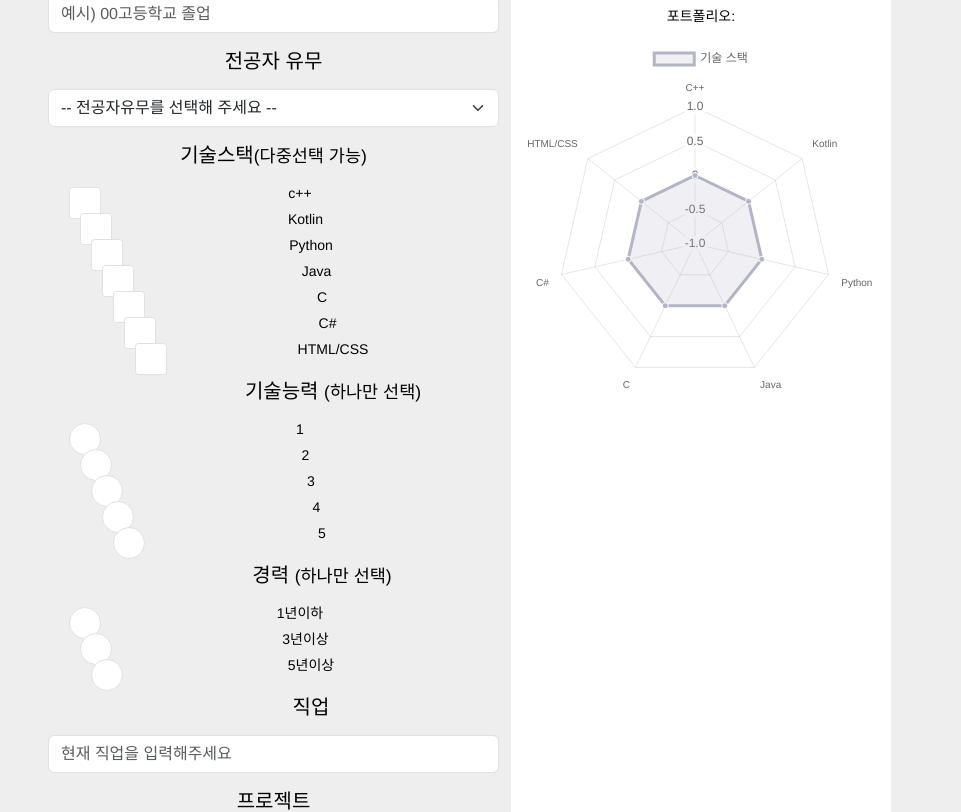
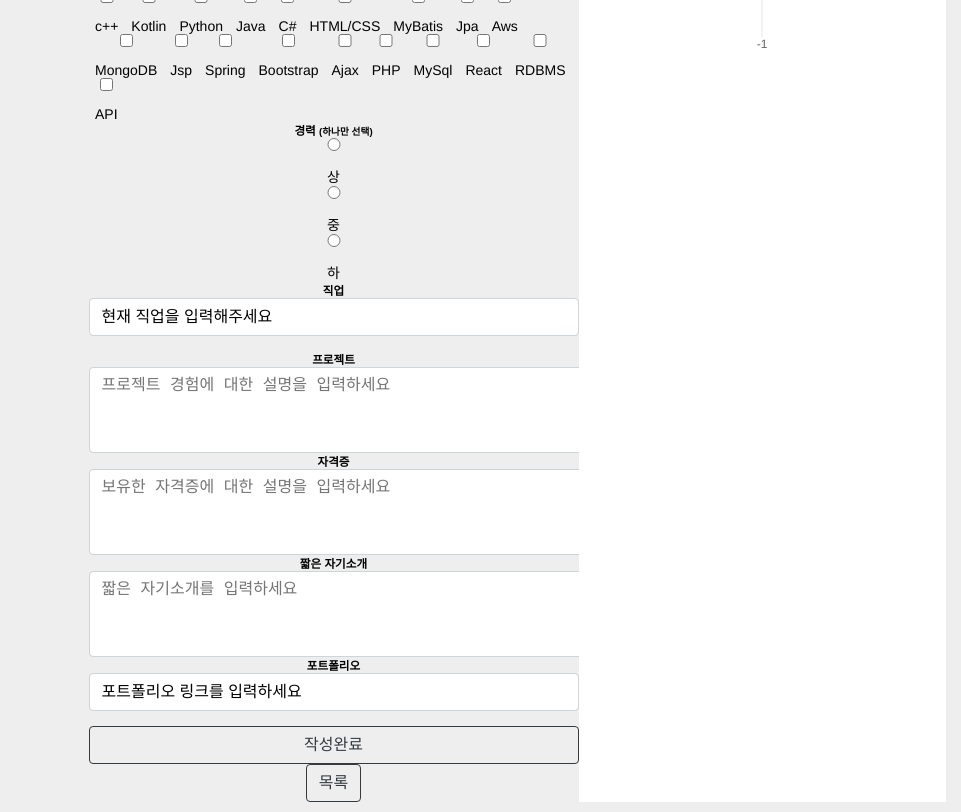
Before and after one commit to Tomneng/DevBox, a React (Create React App) app in the folder frontend/: page /profile/write in a window 1280 px wide. Shown: the part 500-1312 px from the top of the page, without its empty margins (319-1280 px from the left). Built offline with nearby package versions, Linux system fonts and the light colour scheme.

Commit message:
radarChart complete!!

```diff
--- a/frontend/src/DevBoxProject/DevBoxApp.js
+++ b/frontend/src/DevBoxProject/DevBoxApp.js
@@ -5,7 +5,7 @@ import ShareDetail from "./pages/share/ShareDetail";
 import ShareUpdate from "./pages/share/ShareUpdate";
 import {Route, Routes} from "react-router-dom";
 
-import 'bootstrap/dist/css/bootstrap.min.css';
+
 
 import "./components/default.css"
 import HomePage from "./pages/Utils/HomePage";
--- /dev/null
+++ b/frontend/src/DevBoxProject/profile/pages/pag/WritePage.css
@@ -0,0 +1,121 @@
+/* WritePage.css */
+
+/* Container */
+.container {
+    margin-top: 3rem;
+    padding-right: 15px;
+    padding-left: 40px;
+}
+
+.col-md-4 {
+    width: 30%;
+}
+
+/* Row */
+.row {
+    display: flex;
+    flex-wrap: wrap;
+}
+
+/* Column */
+.col-4 {
+    flex: 0 0 33.33333%; /* 각 컬럼의 너비를 33.33333%로 설정 */
+    width: 33.33333%;
+    padding-right: 15px;
+    padding-left: 15px;
+}
+
+/* Form */
+.form-control {
+    display: block;
+    width: 100%;
+    padding: 0.375rem 0.75rem;
+    font-size: 1rem;
+    line-height: 1.5;
+    color: #495057;
+    background-color: #fff;
+    background-clip: padding-box;
+    border: 1px solid #ced4da;
+    border-radius: 0.25rem;
+    transition: border-color 0.15s ease-in-out, box-shadow 0.15s ease-in-out;
+}
+
+.form-select {
+    display: block;
+    width: 100%;
+    padding: 0.375rem 0.75rem;
+    font-size: 1rem;
+    line-height: 1.5;
+    color: #495057;
+    background-color: #fff;
+    background-image: none;
+    background-clip: padding-box;
+    border: 1px solid #ced4da;
+    border-radius: 0.25rem;
+    transition: border-color 0.15s ease-in-out, box-shadow 0.15s ease-in-out;
+}
+
+/* Button */
+.btn {
+    display: inline-block;
+    font-weight: 400;
+    color: #212529;
+    text-align: center;
+    vertical-align: middle;
+    user-select: none;
+    border: 1px solid transparent;
+    padding: 0.375rem 0.75rem;
+    font-size: 1rem;
+    line-height: 1.5;
+    border-radius: 0.25rem;
+    transition: color 0.15s ease-in-out, background-color 0.15s ease-in-out, border-color 0.15s ease-in-out,
+    box-shadow 0.15s ease-in-out;
+}
+
+.btn-outline-dark {
+    color: #343a40;
+    background-color: transparent;
+    background-image: none;
+    border-color: #343a40;
+}
+
+.btn-outline-dark:hover {
+    color: #fff;
+    background-color: #343a40;
+    border-color: #343a40;
+}
+
+.btn-info {
+    color: #fff;
+    background-color: #17a2b8;
+    border-color: #17a2b8;
+}
+
+.btn-info:hover {
+    color: #fff;
+    background-color: #138496;
+    border-color: #117a8b;
+}
+
+/* Profile Content */
+.profile-content {
+    background-color: #ffffff;
+    padding: 20px;
+    border-radius: 5px;
+    box-shadow: 0 4px 6px rgba(0, 0, 0, 0.1);
+    margin-bottom: 20px;
+}
+
+.profile-content img {
+    max-width: 100%;
+    height: auto;
+    margin-top: 10px;
+}
+
+.profile-content p {
+    margin-bottom: 10px;
+}
+
+.write-page-middle {
+    width: 40%;
+}
--- a/frontend/src/DevBoxProject/profile/pages/pag/WritePage.js
+++ b/frontend/src/DevBoxProject/profile/pages/pag/WritePage.js
@@ -1,9 +1,8 @@
-// WritePage.js
-
-import React, {useEffect, useState} from 'react';
+import React, { useEffect, useState } from 'react';
 import { Link, useNavigate } from 'react-router-dom';
-import { Button, Container, Form } from 'react-bootstrap';
+import { Button, Form } from 'react-bootstrap';
 import { Radar } from 'react-chartjs-2';
+import './WritePage.css';
 
 const WritePage = () => {
     const navigate = useNavigate();
@@ -19,7 +18,7 @@ const WritePage = () => {
         degree: '',
         csDegree: '',
         skills: '',
-        technicalSkills: '',
+        technicalSkills: {}, // 기술 능력을 객체로 변경
         job: '',
         experience: '',
         projects: '',
@@ -33,7 +32,7 @@ const WritePage = () => {
     const [profilePicPreview, setProfilePicPreview] = useState(null);
 
     const [radarChartData, setRadarChartData] = useState({
-        labels: ['C++', 'Kotlin', 'Python', 'Java', 'C', 'C#', 'HTML/CSS'],
+        labels: [],
         datasets: [
             {
                 label: '기술 스택',
@@ -52,28 +51,15 @@ const WritePage = () => {
         // 레이더 차트 데이터 갱신
         setRadarChartData((prevData) => ({
             ...prevData,
+            labels: profile.skills.split(','),
             datasets: [
                 {
                     ...prevData.datasets[0],
-                    data: getSelectedSkillsData(),
+                    data: Array(profile.skills.split(',').length).fill(1),
                 },
             ],
         }));
     }, [profile.skills]);
-
-    const getSelectedSkillsData = () => {
-        const selectedSkills = profile.skills.split(',');
-        const selectedSkillsData = [0, 0, 0, 0, 0, 0, 0];
-
-        selectedSkills.forEach((skill) => {
-            const skillIndex = radarChartData.labels.indexOf(skill.trim());
-            if (skillIndex !== -1) {
-                selectedSkillsData[skillIndex] = 1;
-            }
-        });
-
-        return selectedSkillsData;
-    };
 
     const toggleExperience = (e) => {
         const value = e.target.value;
@@ -83,11 +69,14 @@ const WritePage = () => {
         }));
     };
 
-    const toggleTechnicalSkills = (e) => {
-        const value = parseInt(e.target.value); // 값이 숫자로 파싱되도록 함
+    // 기술 능력 변경 핸들러
+    const toggleTechnicalSkills = (skill, level) => {
         setProfile((prevProfile) => ({
             ...prevProfile,
-            technicalSkills: value,
+            technicalSkills: {
+                ...prevProfile.technicalSkills,
+                [skill]: level,
+            },
         }));
     };
 
@@ -174,28 +163,27 @@ const WritePage = () => {
     };
 
     return (
-        <Container className="mt-3">
+        <div className="container mt-3">
+
             <div className="row">
                 {/* 왼쪽 - 이력서 테마 선택 */}
-                <div className="col-md-3">
+                <div className="col-md-4 write-page-left">
                     <h4>이력서 테마 선택</h4>
-                    <ul>
-                        {/* 색상 선택 버튼들 */}
+                    <Form.Select
+                        onChange={(e) => setProfileBackgroundColor(e.target.value)}
+                        value={profileBackgroundColor}
+                    >
                         {availableColors.map((color, index) => (
-                            <Button
-                                key={index}
-                                variant="info"
-                                style={{ backgroundColor: color, marginBottom: '5px' }}
-                                onClick={() => changeBackgroundColor(color)}
-                            >
-                                {profileBackgroundColor === color && '✔'} 배경색 {index + 1}
-                            </Button>
+                            <option key={index} value={color}>
+                                배경색 {index + 1}
+                            </option>
                         ))}
-                    </ul>
+                    </Form.Select>
                 </div>
 
-                {/* 가운데 - 이력서 작성 */}
-                <div className="col-md-5" >
+
+                {/* 중간 - 이력서 작성 폼 */}
+                <div className="col-md-4 write-page-middle">
                     <h2 className="display06">이력서 작성</h2>
                     <hr />
                     <Form onSubmit={submitProfile}>
@@ -313,9 +301,13 @@ const WritePage = () => {
                             <Form.Label>
                                 <h5>기술스택<small>(다중선택 가능)</small></h5>
                             </Form.Label>
-                            <div>
-                                {['c++', 'Kotlin', 'Python', 'Java', 'C', 'C#', 'HTML/CSS'].map((skill, index) => (
-                                    <div key={index} className="form-check">
+
+                            <div className="row">
+                                {['c++', 'Kotlin', 'Python', 'Java', 'C#', 'HTML/CSS', 'MyBatis', 'Jpa', 'Aws',
+                                    'MongoDB','Jsp','Spring','Bootstrap', 'Ajax', 'PHP', 'MySql', 'React', 'RDBMS', 'API'
+                                ].map((skill, index) => (
+                                    <div key={index} className="col-2">
+                                        <div className="form-check">
                                             <Form.Check
                                                 type="checkbox"
                                                 label={skill}
@@ -325,6 +317,22 @@ const WritePage = () => {
                                                 checked={profile.skills.includes(skill)}
                                                 onChange={changeValue}
                                             />
+                                            {/* 기술 스택에 대한 기술 능력 선택 */}
+                                            {profile.skills.includes(skill) && (
+                                                <div>
+                                                    <Form.Select
+                                                        className="mt-2"
+                                                        value={profile.technicalSkills[skill] || ''}
+                                                        onChange={(e) => toggleTechnicalSkills(skill, e.target.value)}
+                                                    >
+                                                        <option value="">기술능력을 선택하세요</option>
+                                                        {[1, 2, 3, 4, 5].map((level, index) => (
+                                                            <option key={index} value={level}>{level}</option>
+                                                        ))}
+                                                    </Form.Select>
+                                                </div>
+                                            )}
+                                        </div>
                                     </div>
                                 ))}
                             </div>
@@ -334,74 +342,26 @@ const WritePage = () => {
                             )}
                         </Form.Group>
 
-                        {/* 기술능력 선택 */}
-                        <Form.Group className="mt-3" controlId="formBasicTechnicalSkills">
-                            <Form.Label>
-                                <h5>기술능력 <small>(하나만 선택)</small></h5>
+                        {/* 경력 선택 */}
+                        <Form.Group className="mt-3 d-flex" controlId="formBasicExperience">
+                            <Form.Label className="flex-grow-1">
+                                <h5>경력 <small>(하나만 선택)</small></h5>
                             </Form.Label>
-                            <div className="form-check">
-                                {[1, 2, 3, 4, 5].map((level, index) => (
+                            <div className="d-flex align-items-center">
+                                {['상', '중', '하'].map((level, index) => (
                                     <Form.Check
                                         key={index}
                                         type="radio"
-                                        label={level.toString()}
-                                        id={`technicalSkills-${index}`}
-                                        name="technicalSkills"
+                                        label={level}
+                                        id={`experience-${index}`}
+                                        name="experience"
                                         value={level}
-                                        checked={profile.technicalSkills === level}
-                                        onChange={toggleTechnicalSkills}
+                                        checked={profile.experience === level}
+                                        onChange={toggleExperience}
+                                        className="me-3"
                                     />
                                 ))}
                             </div>
-                            {profile.technicalSkills.length === 0 && (
-                                <div>
-                                </div>
-                            )}
-                        </Form.Group>
-
-
-                        {/* 경력 선택 */}
-                        <Form.Group className="mt-3" controlId="formBasicExperience">
-                            <Form.Label>
-                                <h5>경력 <small>(하나만 선택)</small></h5>
-                            </Form.Label>
-                            <div className="form-check">
-                                <Form.Check
-                                    type="radio"
-                                    label="1년이하"
-                                    id="experience1"
-                                    name="experience"
-                                    value="1년이하"
-                                    checked={profile.experience === '1년이하'}
-                                    onChange={toggleExperience}
-                                />
-                            </div>
-                            <div className="form-check">
-                                <Form.Check
-                                    type="radio"
-                                    label="3년이상"
-                                    id="experience2"
-                                    name="experience"
-                                    value="3년이상"
-                                    checked={profile.experience === '3년이상'}
-                                    onChange={toggleExperience}
-                                />
-                            </div>
-                            <div className="form-check">
-                                <Form.Check
-                                    type="radio"
-                                    label="5년이상"
-                                    id="experience3"
-                                    name="experience"
-                                    value="5년이상"
-                                    checked={profile.experience === '5년이상'}
-                                    onChange={toggleExperience}
-                                />
-                            </div>
-                            {profile.experience.length === 0 && (
-                                <div>
-                                </div>
-                            )}
                         </Form.Group>
 
                         {/* 직업 입력 */}
@@ -487,7 +447,7 @@ const WritePage = () => {
                 </div>
 
                 {/* 오른쪽 - 프로필 내용 및 레이더 차트 */}
-                <div className="col-md-4" style={{ backgroundColor: profileBackgroundColor }}>
+                <div className="col-md-4 write-page-right" style={{ backgroundColor: profileBackgroundColor }}>
                     <div id="renderedContent">
                         <h2>프로필 내용</h2>
                         {profilePicPreview && (
@@ -503,7 +463,15 @@ const WritePage = () => {
                         <p>학력: {profile.degree}</p>
                         <p>전공자 유무: {profile.csDegree}</p>
                         <p>기술 스택: {profile.skills}</p>
-                        <p>기술능력: {profile.technicalSkills}</p>
+
+                        {/* 기술 능력 출력 */}
+                        <p>기술 능력:
+                            {Object.keys(profile.technicalSkills).map((skill, index) => (
+                                <span key={index}>
+                                    {`${skill}: ${profile.technicalSkills[skill]} `}
+                                </span>
+                            ))}
+                        </p>
                         <p>경력: {profile.experience}</p>
                         <p>직업: {profile.job}</p>
                         <p>프로젝트: {profile.projects}</p>
@@ -511,13 +479,38 @@ const WritePage = () => {
                         <p>짧은 자기소개: {profile.shortAppeal}</p>
                         <p>포트폴리오: {profile.portfolio}</p>
                     </div>
-                    {/* 레이더 차트 */}
                     <div className="mt-3">
-                        <Radar data={radarChartData} />
+                        <Radar
+                            data={{
+                                labels: profile.skills.split(','),
+                                datasets: [
+                                    {
+                                        label: '기술 스택',
+                                        backgroundColor: 'rgba(179,181,198,0.2)',
+                                        borderColor: 'rgba(179,181,198,1)',
+                                        pointBackgroundColor: 'rgba(179,181,198,1)',
+                                        pointBorderColor: '#fff',
+                                        pointHoverBackgroundColor: '#fff',
+                                        pointHoverBorderColor: 'rgba(179,181,198,1)',
+                                        data: profile.skills.split(',').map(skill => profile.technicalSkills[skill] || 0),
+                                    },
+                                ],
+                            }}
+                            options={{
+                                scale: {
+                                    ticks: {
+                                        beginAtZero: true,
+                                        min: 1, // 최소값 설정
+                                        max: 5, // 최대값 설정
+                                        stepSize: 1, // 간격 설정
+                                    },
+                                },
+                            }}
+                        />
                     </div>
                 </div>
             </div>
-        </Container>
+        </div>
     );
 };
 
```
Lines whose indentation alone changed are shown as unchanged.
